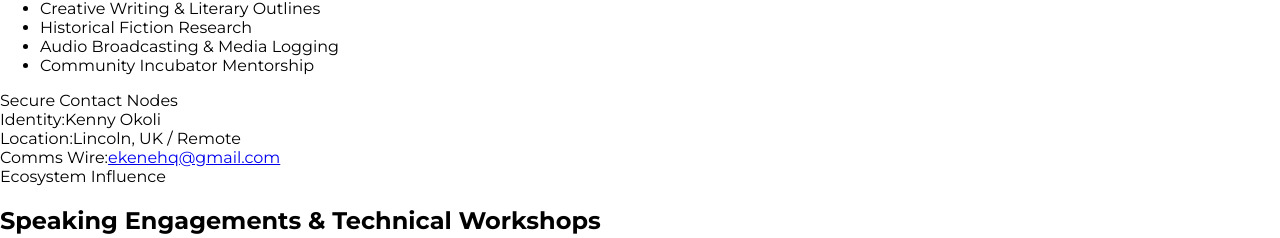
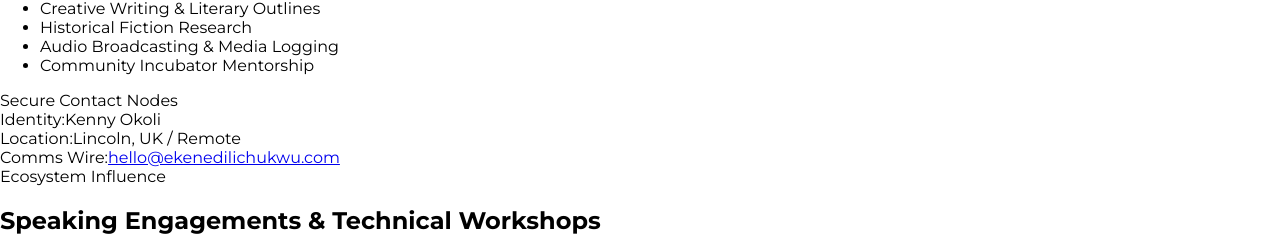
Before and after one commit to developerekene/myprofilemain, a React (Create React App) app: page /about-the-engineer in a window 1280 px wide. Shown: the part 5727-5965 px from the top of the page. Built offline with nearby package versions, Linux system fonts and the light colour scheme.

Commit message:
added authenticator app version 5.1.4

```diff
--- a/src/App/UI/Components/ChatBot.tsx
+++ b/src/App/UI/Components/ChatBot.tsx
@@ -187,7 +187,7 @@ What's your first name?`;
 
     // Generate a clean, production-ready mail link blueprint template
     const generateMailtoLink = () => {
-        const targetEmail = "ekenehq@gmail.com";
+        const targetEmail = "hello@ekenedilichukwu.com";
         const clientName = currentLeadForm.name || "Enterprise Partner";
         const intentLabel = currentLeadForm.choiceLabel || "Technical Development Solutions";
         const clientPhone = currentLeadForm.phone || "Not Provided";
--- a/src/App/UI/Components/Footer.tsx
+++ b/src/App/UI/Components/Footer.tsx
@@ -3,7 +3,7 @@ import React from "react";
 const Footer: React.FunctionComponent = () => {
   return (
     <footer className="border-t border-slate-900 bg-slate-950 py-8 text-center text-xs text-slate-500">
-      <p>&copy; {new Date().getFullYear()} Tech with Ekenedilichukwu. All rights reserved. Version 5.1.0.</p>
+      <p>&copy; {new Date().getFullYear()} Tech with Ekenedilichukwu. All rights reserved. Version 5.1.4.</p>
     </footer>
   );
 };
--- a/src/App/UI/Pages/About.tsx
+++ b/src/App/UI/Pages/About.tsx
@@ -388,7 +388,7 @@ export default function AboutEngineer() {
                                 <ArrowRight size={12} className="opacity-70 group-hover:translate-x-0.5 transition-transform" />
                             </a>
                             <a
-                                href="mailto:ekenehq@gmail.com?subject=Podcast%20Guest%20/%20Topic%20Pitch&body=Hi%20Kenny%2C%20%0D%0A%0D%0AI%20have%20a%20podcast%20collaboration%20proposal%20or%20a%20specific%20technical%20topic%20pitch%20for%20your%20show%3A"
+                                href="mailto:hello@ekenedilichukwu.com?subject=Podcast%20Guest%20/%20Topic%20Pitch&body=Hi%20Kenny%2C%20%0D%0A%0D%0AI%20have%20a%20podcast%20collaboration%20proposal%20or%20a%20specific%20technical%20topic%20pitch%20for%20your%20show%3A"
                                 className="px-5 py-3 bg-slate-900 hover:bg-slate-800 text-slate-300 font-bold rounded-xl border border-slate-800 flex items-center gap-2 transition-all"
                             >
                                 <span>Pitch a Topic</span>
@@ -821,7 +821,7 @@ export default function AboutEngineer() {
                                     </div>
                                     <div className="flex justify-between">
                                         <span className="text-slate-500">Comms Wire:</span>
-                                        <a href="mailto:ekenehq@gmail.com" className="text-sky-400 hover:underline">ekenehq@gmail.com</a>
+                                        <a href="mailto:hello@ekenedilichukwu.com" className="text-sky-400 hover:underline">hello@ekenedilichukwu.com</a>
                                     </div>
                                 </div>
                             </div>
@@ -1289,7 +1289,7 @@ export default function AboutEngineer() {
                                     `Core Review & Impact Metrics:\n${impact}\n`
                                 );
 
-                                window.location.href = `mailto:ekenehq@gmail.com?subject=${subject}&body=${body}`;
+                                window.location.href = `mailto:hello@ekenedilichukwu.com?subject=${subject}&body=${body}`;
                             }}
                             className="space-y-6 font-mono text-xs"
                         >
@@ -1403,14 +1403,14 @@ export default function AboutEngineer() {
 
                             <div>
                                 <a
-                                    href="mailto:ekenehq@gmail.com?subject=Technical%20Consultancy%20Inquiry&body=Hi%20Kenny%2C%20I've%20reviewed%20your%20engineering%20manifest%20and%20architecture%20background.%20Let's%20discuss%20a%20project%20blueprint."
+                                    href="mailto:hello@ekenedilichukwu.com?subject=Technical%20Consultancy%20Inquiry&body=Hi%20Kenny%2C%20I've%20reviewed%20your%20engineering%20manifest%20and%20architecture%20background.%20Let's%20discuss%20a%20project%20blueprint."
                                     className="w-full inline-flex bg-gradient-to-r from-purple-600 to-purple-700 text-white py-3.5 px-6 rounded-xl text-xs sm:text-sm font-bold shadow-lg shadow-purple-950/20 items-center justify-center gap-2 hover:from-purple-500 hover:to-purple-600 transition-all active:scale-[0.99] group/btn"
                                 >
                                     <span>Email me below</span>
                                     <ArrowRight size={14} className="opacity-60 group-hover/btn:translate-x-0.5 transition-transform" />
                                 </a>
                                 <p className="text-[10px] text-slate-500 font-mono mt-3 text-center">
-                                    Direct wire: <span className="text-slate-400">ekenehq@gmail.com</span>
+                                    Direct wire: <span className="text-slate-400">hello@ekenedilichukwu.com</span>
                                 </p>
                             </div>
                         </div>
--- a/src/App/UI/Pages/AiAssistant.tsx
+++ b/src/App/UI/Pages/AiAssistant.tsx
@@ -337,7 +337,7 @@ export default function AiAssistant() {
                             Ready to deploy an autonomous intelligence structure or custom full-stack application tailored directly to your commercial operational bottlenecks? Let's initiate a system setup scoping track.
                         </p>
                         <a
-                            href={`mailto:ekenehq@gmail.com?subject=${encodeURIComponent(
+                            href={`mailto:hello@ekenedilichukwu.com?subject=${encodeURIComponent(
                                 "Architecture Initiative Request // Scope Discovery Inquiry"
                             )}&body=${encodeURIComponent(
                                 "Hi Kenny,\n\nI reviewed your system delivery frameworks and automation deliverables blueprint. I would like to initiate an exploratory scope discussion regarding a project development track for our business.\n\nProject Scope Framework:\n• Intent/Target: [e.g., Lead Gen Bot / Webapp Architecture / Custom Integration]\n• Current Bottleneck: [Detail your operational challenge]\n\nLet's coordinate a session to trace our technical requirements blueprint.\n\nBest regards,\n[Your Name]\n[Company]"
@@ -560,7 +560,7 @@ export default function AiAssistant() {
                             </ul>
 
                             <a
-                                href="mailto:ekenehq@gmail.com?subject=Starter AI Package"
+                                href="mailto:hello@ekenedilichukwu.com?subject=Starter AI Package"
                                 className="w-full flex justify-center bg-purple-600 hover:bg-purple-500 rounded-xl py-4 font-bold transition"
                             >
                                 Choose Starter
@@ -606,7 +606,7 @@ export default function AiAssistant() {
                             </ul>
 
                             <a
-                                href="mailto:ekenehq@gmail.com?subject=Growth AI Package"
+                                href="mailto:hello@ekenedilichukwu.com?subject=Growth AI Package"
                                 className="w-full flex justify-center bg-gradient-to-r from-purple-600 to-indigo-600 rounded-xl py-4 font-bold"
                             >
                                 Choose Growth
@@ -648,7 +648,7 @@ export default function AiAssistant() {
                             </ul>
 
                             <a
-                                href="mailto:ekenehq@gmail.com?subject=Enterprise AI Solution"
+                                href="mailto:hello@ekenedilichukwu.com?subject=Enterprise AI Solution"
                                 className="w-full flex justify-center bg-emerald-600 hover:bg-emerald-500 rounded-xl py-4 font-bold transition"
                             >
                                 Contact Sales
--- a/src/App/UI/Pages/MentorshipApply.tsx
+++ b/src/App/UI/Pages/MentorshipApply.tsx
@@ -175,7 +175,7 @@ const MentorshipApply: React.FC = () => {
                     method: "POST",
                     headers: { "Content-Type": "application/json" },
                     body: JSON.stringify({
-                        recipient: "ekenehq@gmail.com",
+                        recipient: "hello@ekenedilichukwu.com",
                         subject: isExistingUser
                             ? `[Profile Update] Diagnostic Sync: ${formData.user.primaryInformation.firstName} ${formData.user.primaryInformation.lastName}`
                             : `[New Ingestion] Mentorship Application: ${formData.user.primaryInformation.firstName} ${formData.user.primaryInformation.lastName}`,
--- a/src/App/UI/Pages/MobileSolutions.tsx
+++ b/src/App/UI/Pages/MobileSolutions.tsx
@@ -52,7 +52,7 @@ export default function MobileSolutions() {
                                 <ArrowRight size={16} className="opacity-70 group-hover:translate-x-1 transition-transform" />
                             </a>
                             <a
-                                href="mailto:ekenehq@gmail.com?subject=Mobile%20App%20Development%20Inquiry"
+                                href="mailto:hello@ekenedilichukwu.com?subject=Mobile%20App%20Development%20Inquiry"
                                 className="border border-slate-800 bg-slate-900/40 hover:bg-slate-900 text-slate-300 hover:text-white px-8 py-4 rounded-xl text-sm font-bold transition-all flex items-center justify-center gap-2"
                             >
                                 <MessageSquare size={16} className="text-slate-500" />
@@ -302,7 +302,7 @@ export default function MobileSolutions() {
 
                     <div className="pt-4">
                         <a
-                            href="mailto:ekenehq@gmail.com?subject=Inquiry%20regarding%20Mobile%20Engineering%20Partnership&body=Hi%20Ekene%2C%20I'm%20looking%20to%20develop%20a%20high-performance%20cross-platform%20mobile%20application.%20Let's%20connect."
+                            href="mailto:hello@ekenedilichukwu.com?subject=Inquiry%20regarding%20Mobile%20Engineering%20Partnership&body=Hi%20Ekene%2C%20I'm%20looking%20to%20develop%20a%20high-performance%20cross-platform%20mobile%20application.%20Let's%20connect."
                             className="inline-flex bg-gradient-to-r from-sky-600 to-indigo-600 text-white py-4 px-10 rounded-xl text-sm font-bold shadow-xl shadow-sky-950/40 items-center justify-center gap-2 hover:from-sky-500 hover:to-indigo-500 transition-all active:scale-[0.99] group"
                         >
                             <Smartphone size={16} className="text-sky-200" />
@@ -310,7 +310,7 @@ export default function MobileSolutions() {
                             <ArrowRight size={14} className="opacity-60 group-hover:translate-x-1 transition-transform" />
                         </a>
                         <p className="text-[10px] text-slate-500 font-mono mt-3">
-                            Direct line to **ekenehq@gmail.com**
+                            Direct line to **hello@ekenedilichukwu.com**
                         </p>
                     </div>
                 </div>
--- a/src/App/UI/Pages/WebSolutions.tsx
+++ b/src/App/UI/Pages/WebSolutions.tsx
@@ -50,7 +50,7 @@ export default function WebSolutions() {
                                 <ArrowRight size={16} className="opacity-70 group-hover:translate-x-1 transition-transform" />
                             </a>
                             <a
-                                href="mailto:ekenehq@gmail.com?subject=Web%20Application%20Development%20Inquiry"
+                                href="mailto:hello@ekenedilichukwu.com?subject=Web%20Application%20Development%20Inquiry"
                                 className="border border-slate-800 bg-slate-900/40 hover:bg-slate-900 text-slate-300 hover:text-white px-8 py-4 rounded-xl text-sm font-bold transition-all flex items-center justify-center gap-2"
                             >
                                 <MessageSquare size={16} className="text-slate-500" />
@@ -313,7 +313,7 @@ export default function WebSolutions() {
 
                     <div className="pt-4">
                         <a
-                            href="mailto:ekenehq@gmail.com?subject=Inquiry%20regarding%20Web%20Engineering%20Partnership&body=Hi%20Ekene%2C%20I'm%20looking%20to%20engineer%20a%20high-performance%20Next.js%20web%20application.%20Let's%20connect."
+                            href="mailto:hello@ekenedilichukwu.com?subject=Inquiry%20regarding%20Web%20Engineering%20Partnership&body=Hi%20Ekene%2C%20I'm%20looking%20to%20engineer%20a%20high-performance%20Next.js%20web%20application.%20Let's%20connect."
                             className="inline-flex bg-gradient-to-r from-indigo-600 to-purple-600 text-white py-4 px-10 rounded-xl text-sm font-bold shadow-xl shadow-indigo-950/40 items-center justify-center gap-2 hover:from-indigo-500 hover:to-purple-500 transition-all active:scale-[0.99] group"
                         >
                             <Globe size={16} className="text-indigo-200" />
@@ -321,7 +321,7 @@ export default function WebSolutions() {
                             <ArrowRight size={14} className="opacity-60 group-hover:translate-x-1 transition-transform" />
                         </a>
                         <p className="text-[10px] text-slate-500 font-mono mt-3">
-                            Direct line to **ekenehq@gmail.com**
+                            Direct line to **hello@ekenedilichukwu.com**
                         </p>
                     </div>
                 </div>
```
Also changed, not shown: src/App/UI/Pages/ContactScreen.tsx (+0 -22 lines).
